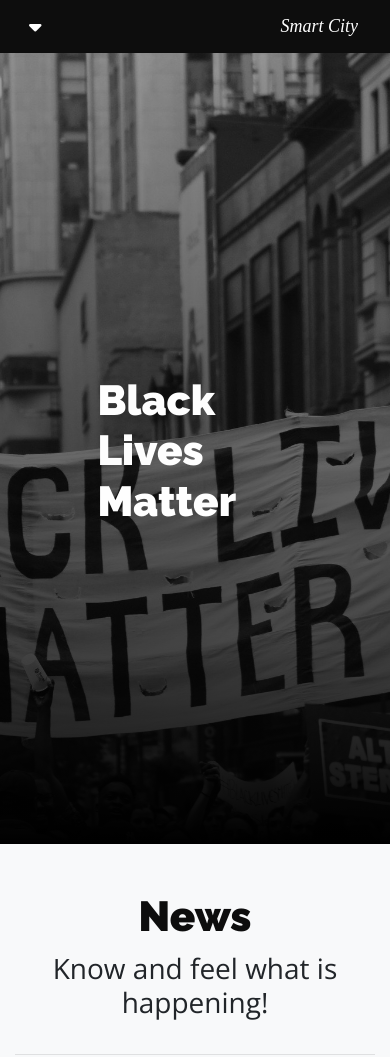
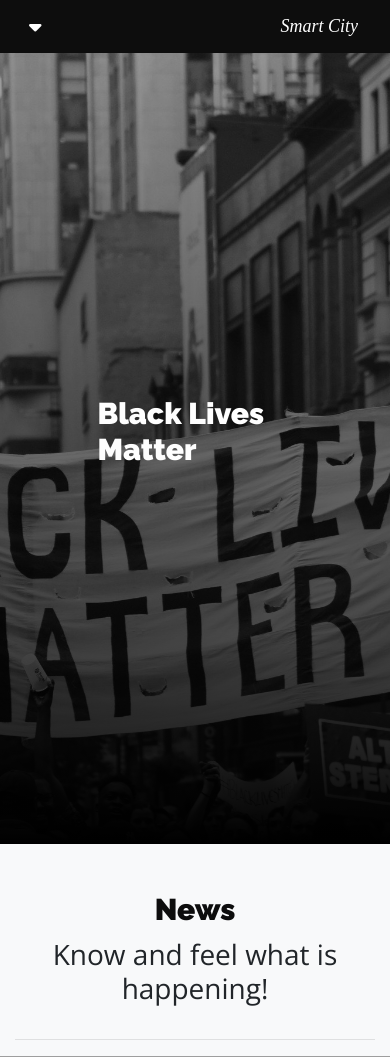
Before and after one commit to shDupont/smartcity-fiap, a Django app: page / in a window 390 px wide. Shown: the top 1057 px of the page. Run offline with Django 3.2, Linux system fonts and the light colour scheme; data comes from the database, SQL or seed files in the repository; parts of the project's set-up code (start-up, migrations or seed data) failed here and were passed over; some libraries are stand-ins or nearby versions; some web fonts are replaced; grey boxes are pictures that could not be loaded.

Commit message:
fixes: index

```diff
--- a/blog/static/css/style.css
+++ b/blog/static/css/style.css
@@ -141,6 +141,12 @@
     margin-bottom: 10px;
     font-family: 'Raleway', sans-serif;
     }
+    h1 {
+    font-size: 30px;
+    margin-top: 10px;
+    margin-bottom: 10px;
+    font-family: 'Raleway', sans-serif;
+    }
     .tamanho-imagem{
     height: 35vh;
 }
```
